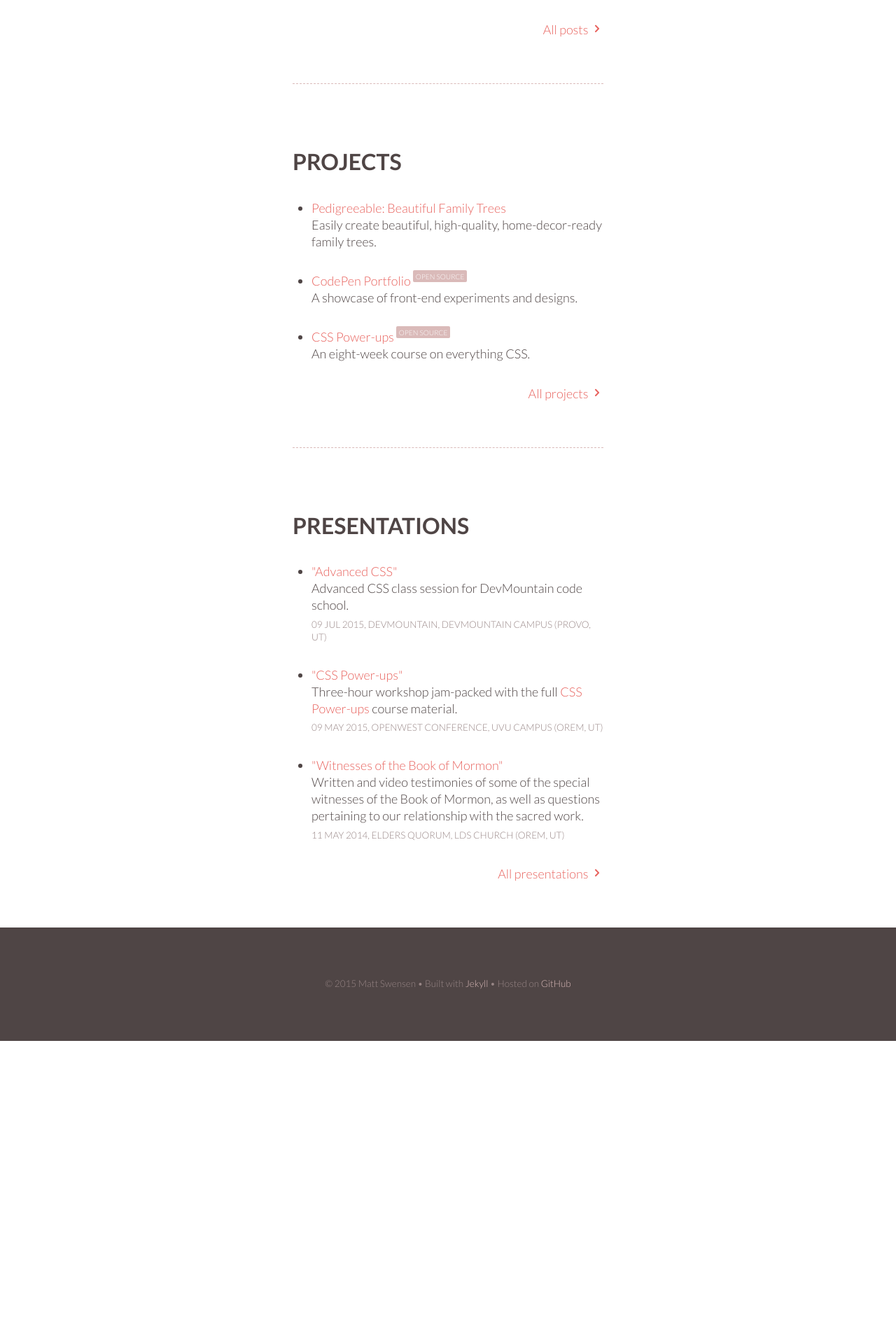
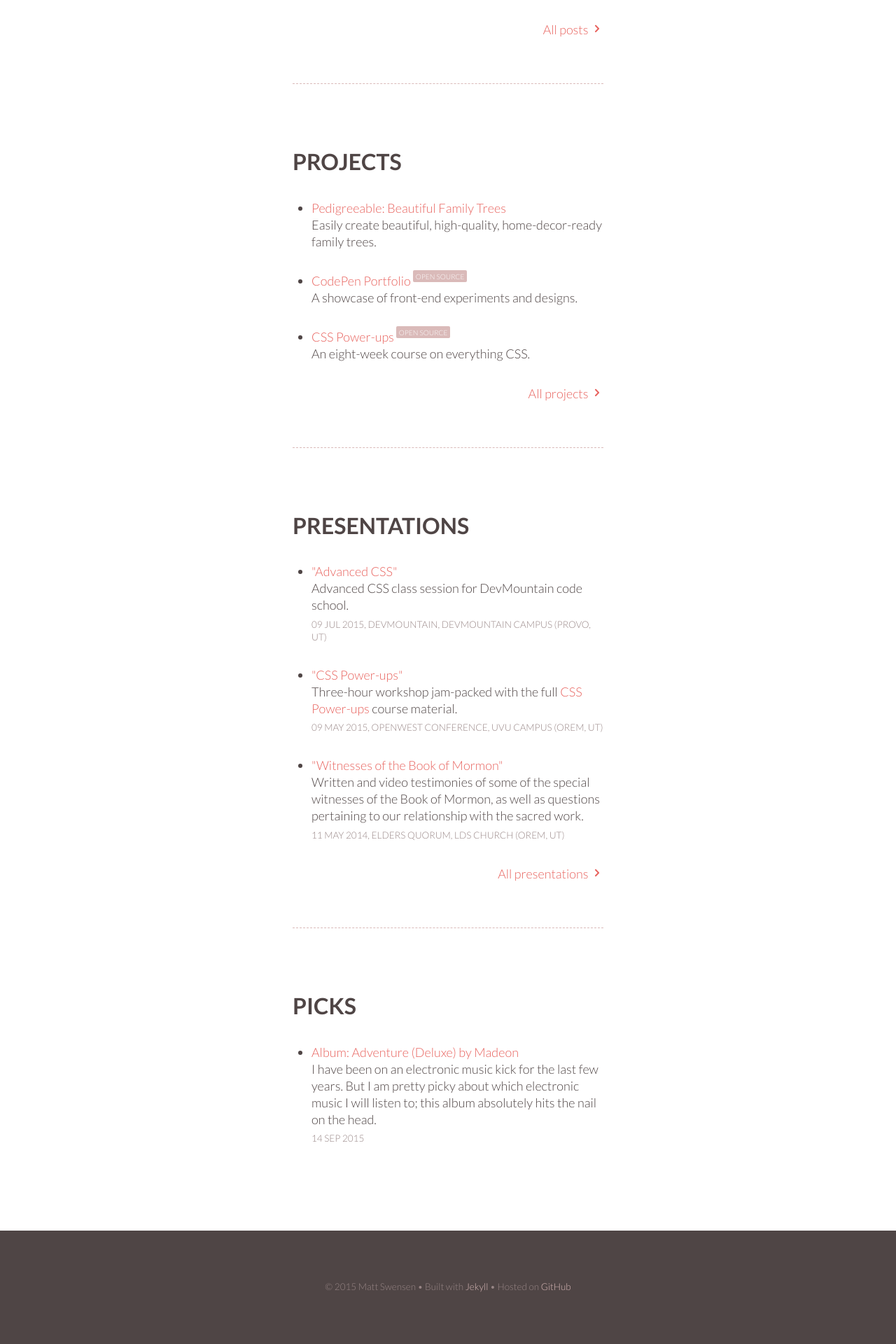
Before and after one commit to mjswensen/mjswensen.com, a Jekyll site: the page built from index.html, in a window 1280 px wide. Shown: the part 1561-3481 px from the top of the page at 70% size. Built offline with Jekyll 4.4.1, drawn with Linux system fonts in a browser that asks for light colours; Markdown is read by kramdown in place of the engine named in the settings; before the commit the page ends 3048 px from its top, so only the background shows below that.

Commit message:
Introducing picks.

```diff
--- /dev/null
+++ b/_includes/picklist.html
@@ -0,0 +1,12 @@
+<ul class="pick-list">
+  {% assign picks = site.pages | where: 'type', 'pick' | sort: 'date' | reverse %}
+  {% for pick in picks limit: include.limit %}
+    <li>
+      <a href="{{ pick.url }}">{{ pick.pick.type | capitalize }}: {{ pick.title }}</a>
+      <p>{{ pick.description }}</p>
+      <div class="metadata">
+        <time datetime="{{ pick.date }}">{{ pick.date | date: "%-d %b %Y" }}</time>
+      </div>
+    </li>
+  {% endfor %}
+</ul>
--- a/_sass/_base.sass
+++ b/_sass/_base.sass
@@ -52,6 +52,8 @@ a
     color: lighten($accent, 10%)
   &:active
     color: lighten($accent, 15%)
+  img
+    border: 4px solid currentColor
 
 strong
   font-weight: $sans-font-weight-bold
--- a/_sass/_home.sass
+++ b/_sass/_home.sass
@@ -53,5 +53,5 @@
 .all-presentations
   float: right
 
-.presentations
+section:last-child
   margin-bottom: (rhythm() * 3)
--- a/_sass/_lists.sass
+++ b/_sass/_lists.sass
@@ -16,3 +16,8 @@
   @include entityList
   .metadata
     @include metadata
+
+.pick-list
+  @include entityList
+  .metadata
+    @include metadata
--- /dev/null
+++ b/_sass/_pick.sass
@@ -0,0 +1,2 @@
+.pick
+  margin-bottom: 4rem
--- a/css/styles.sass
+++ b/css/styles.sass
@@ -22,3 +22,4 @@ sitemap:
 @import "_home"
 @import "_lists"
 @import "_post"
+@import "_pick"
--- a/index.html
+++ b/index.html
@@ -35,3 +35,8 @@ sitemap:
   {% include presentationlist.html limit=3 %}
   <a class="all-presentations" href="/presentations/">All presentations <i>next</i></a>
 </section>
+<hr>
+<section class="picks">
+  <h2>Picks</h2>
+  {% include picklist.html limit=3 %}
+</section>
--- /dev/null
+++ b/picks/adventure-deluxe-by-madeon.md
@@ -0,0 +1,18 @@
+---
+title: Adventure (Deluxe) by Madeon
+description: I have been on an electronic music kick for the last few years. But I am pretty picky about which electronic music I will listen to; this album absolutely hits the nail on the head.
+type: pick
+pick:
+  type: album
+  title: Adventure (Deluxe)
+  creator: Madeon
+  thumbnail:
+    link: https://itunes.apple.com/us/album/adventure-deluxe/id955824966
+    image:
+      url: /picks/images/adventure-deluxe-by-madeon.jpeg
+      alt: Album art for Adventure (Deluxe) by Madeon
+date: 2015-09-14 17:43
+layout: pick
+---
+
+I have been on an electronic music kick for the last few years. But I am pretty picky about which electronic music I will listen to; it has to have good vocals, meaningful melodies, and favor thoughtfulness over repetition. (Basically, I want to have my cake and eat it, too, OK?) This album absolutely hits the nail on the head with all of the above. I have listened to it dozens of times since its release.
```
Also changed, not shown: _layouts/pick.html (added, +19 -0 lines), picks/images/adventure-deluxe-by-madeon.jpeg (added).
